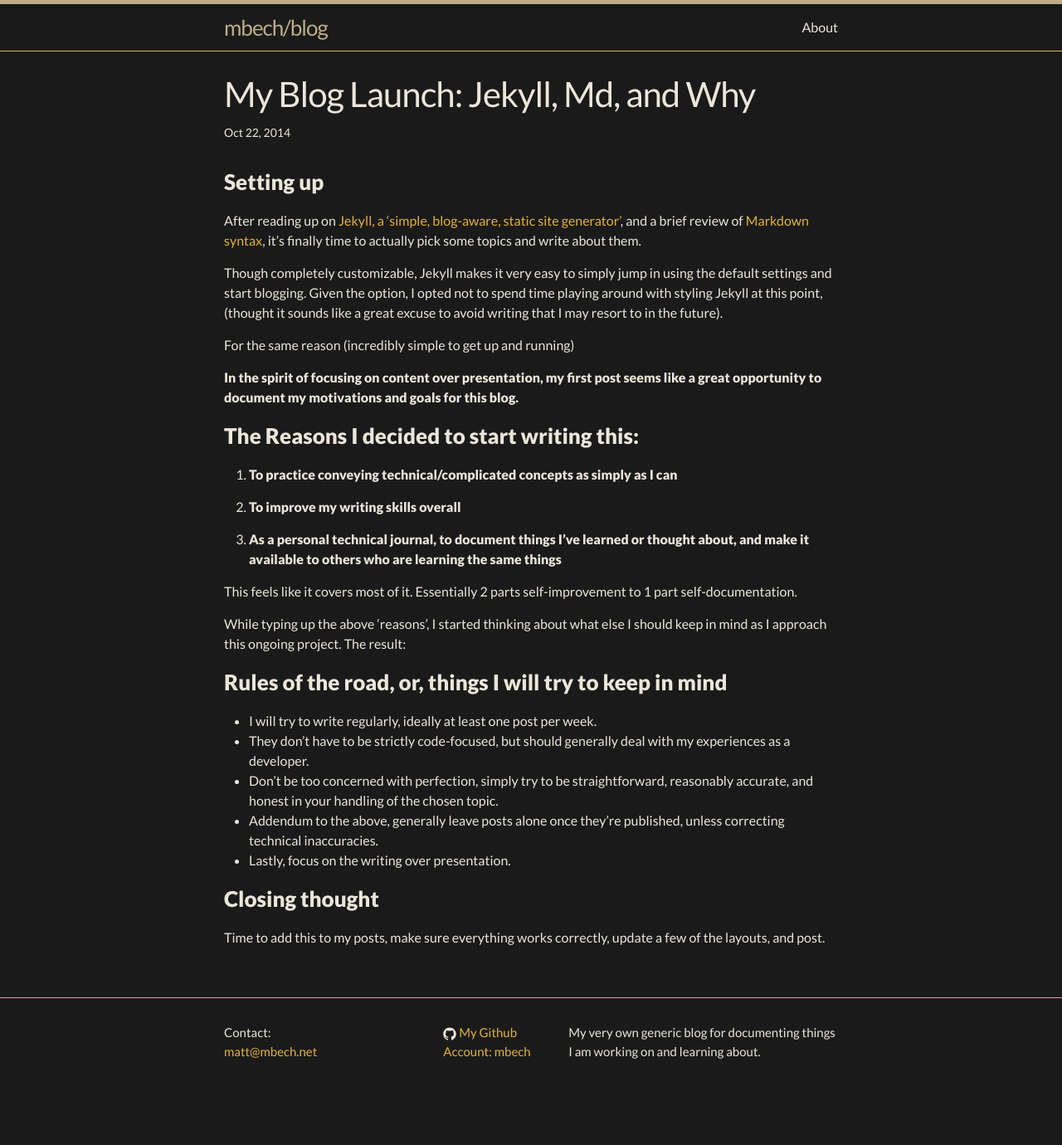
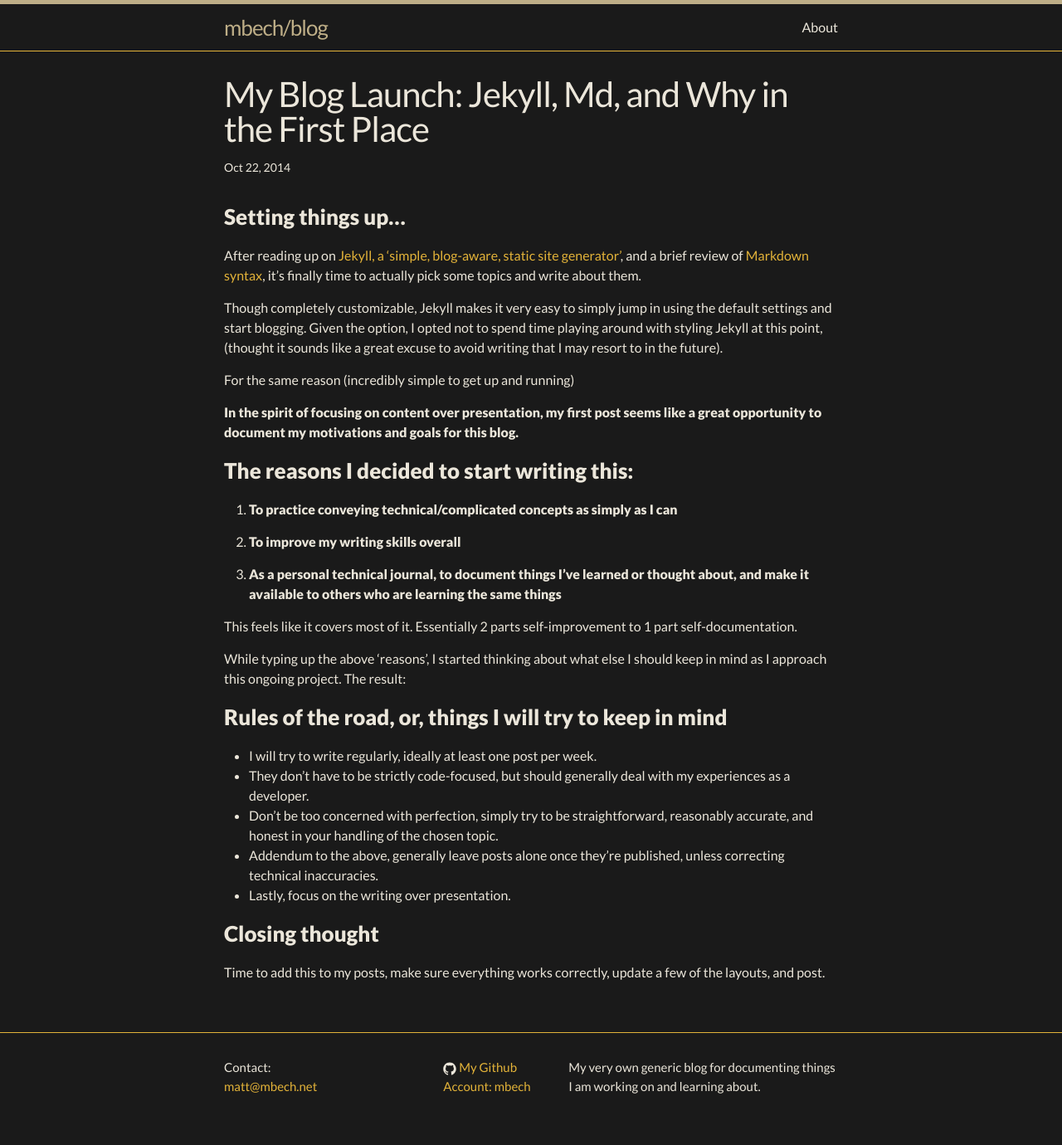
Before and after one commit to mbech/blog, a Jekyll site: the page built from _posts/2014-10-22-first-post.markdown, in a window 1280 px wide. Shown: the whole page at 83% size. Built offline with Jekyll 4.4.1, drawn with Linux system fonts in a browser that asks for light colours; before the commit the page ends 1338 px from its top, so only the background shows below that.

Commit message:
Minor edits to first post

```diff
--- a/_posts/2014-10-22-first-post.markdown
+++ b/_posts/2014-10-22-first-post.markdown
@@ -1,10 +1,10 @@
 ---
 layout: post
-title:  "My Blog Launch: Jekyll, Md, and Why"
+title:  "My Blog Launch: Jekyll, Md, and Why in the First Place"
 date:   2014-10-22 20:00:00
 categories: jekyll
 ---
-###**Setting up**
+###**Setting things up...**
 After reading up on [Jekyll, a 'simple, blog-aware, static site generator'](http://jekyllrb.com/docs/home/), and a brief review of [Markdown syntax](https://github.com/adam-p/markdown-here/wiki/Markdown-Cheatsheet), it's finally time to actually pick some topics and write about them.
 
 Though completely customizable, Jekyll makes it very easy to simply jump in using the default settings and start blogging.  Given the option, I opted not to spend time playing around with styling Jekyll at this point, (thought it sounds like a great excuse to avoid writing that I may resort to in the future).
@@ -14,7 +14,7 @@ For the same reason (incredibly simple to get up and running)
 **In the spirit of focusing on content over presentation, my first post seems like a great opportunity to document my motivations and goals for this blog.**
 
 
-###**The Reasons I decided to start writing this:**
+###**The reasons I decided to start writing this:**
 
 1. **To practice conveying technical/complicated concepts as simply as I can**
 
```
